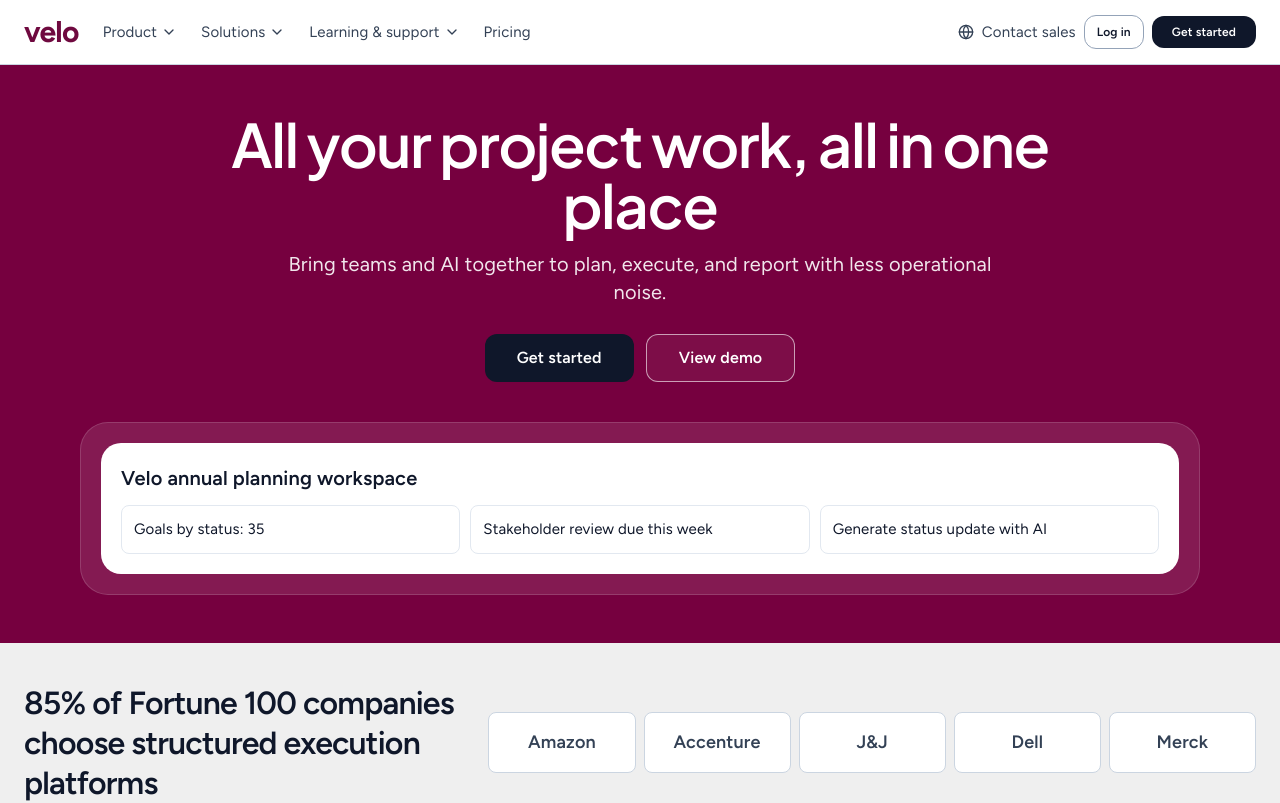
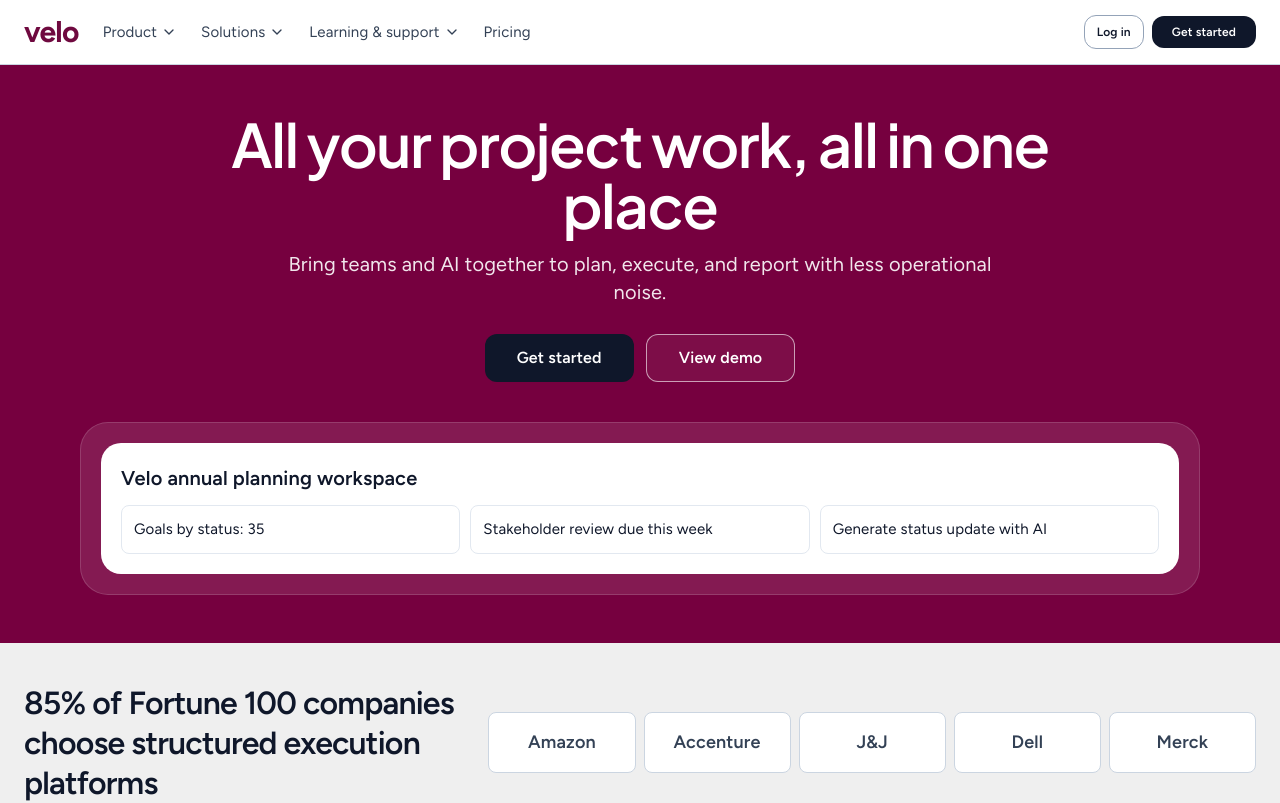
Before and after one commit to helloSanmi/velo-learn, a React (Vite) app in the folder frontend/: page / in a window 1280 px wide. Shown: the top 803 px of the page. Built offline with nearby package versions, Linux system fonts and the light colour scheme.

Commit message:
Remove Contact Sales button

```diff
--- a/frontend/components/LandingPage.tsx
+++ b/frontend/components/LandingPage.tsx
@@ -1,5 +1,5 @@
 import React, { useState } from 'react';
-import { ChevronDown, Globe } from 'lucide-react';
+import { ChevronDown } from 'lucide-react';
 import Button from './ui/Button';
 
 interface LandingPageProps {
@@ -50,9 +50,6 @@ const LandingPage: React.FC<LandingPageProps> = ({ onGetStarted, onLogin, onOpen
           </div>
 
           <div className="flex items-center gap-2">
-            <button className="hidden items-center gap-2 text-[15px] text-slate-700 md:inline-flex">
-              <Globe className="h-4 w-4" /> Contact sales
-            </button>
             <Button variant="outline" size="sm" onClick={onLogin} className="border-slate-400 bg-white text-slate-900 hover:bg-slate-100">Log in</Button>
             <Button size="sm" onClick={onGetStarted} className="rounded-full bg-black px-5 text-white hover:bg-slate-900">Get started</Button>
           </div>
```
